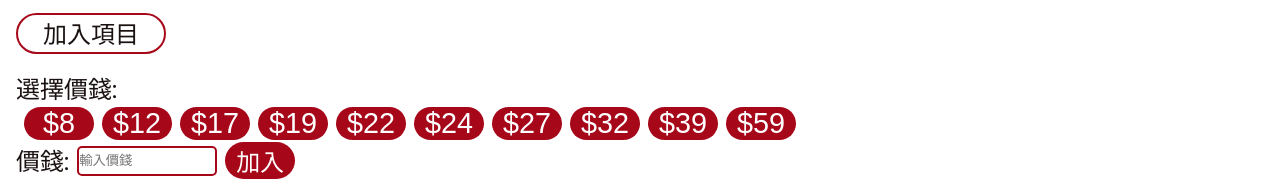
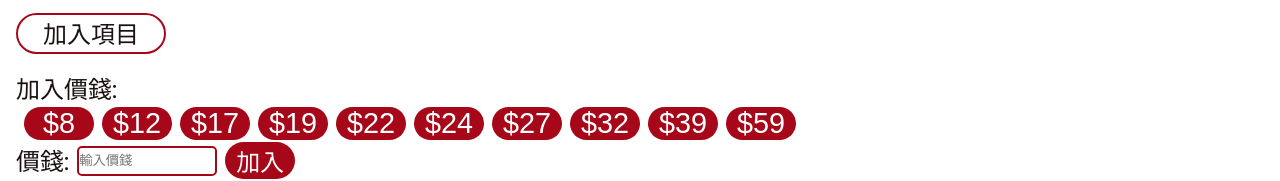
Before and after one commit to man7788/sushiro-calculator, a React (Vite) app in the folder calculator/: page / in a window 1280 px wide. Shown: the part 383-564 px from the top of the page. Built offline with nearby package versions, Linux system fonts and the light colour scheme.

Commit message:
Change title text

```diff
--- a/calculator/src/Components/Controls/Select.jsx
+++ b/calculator/src/Components/Controls/Select.jsx
@@ -28,7 +28,7 @@ const Select = ({ extraPrices, setExtraPrices }) => {
 
   return (
     <div className={styles.Select}>
-      <div>選擇價錢:</div>
+      <div>加入價錢:</div>
       {prices.map((price) => {
         let clicked = null;
         if (extraPrices.includes(price)) {
```
